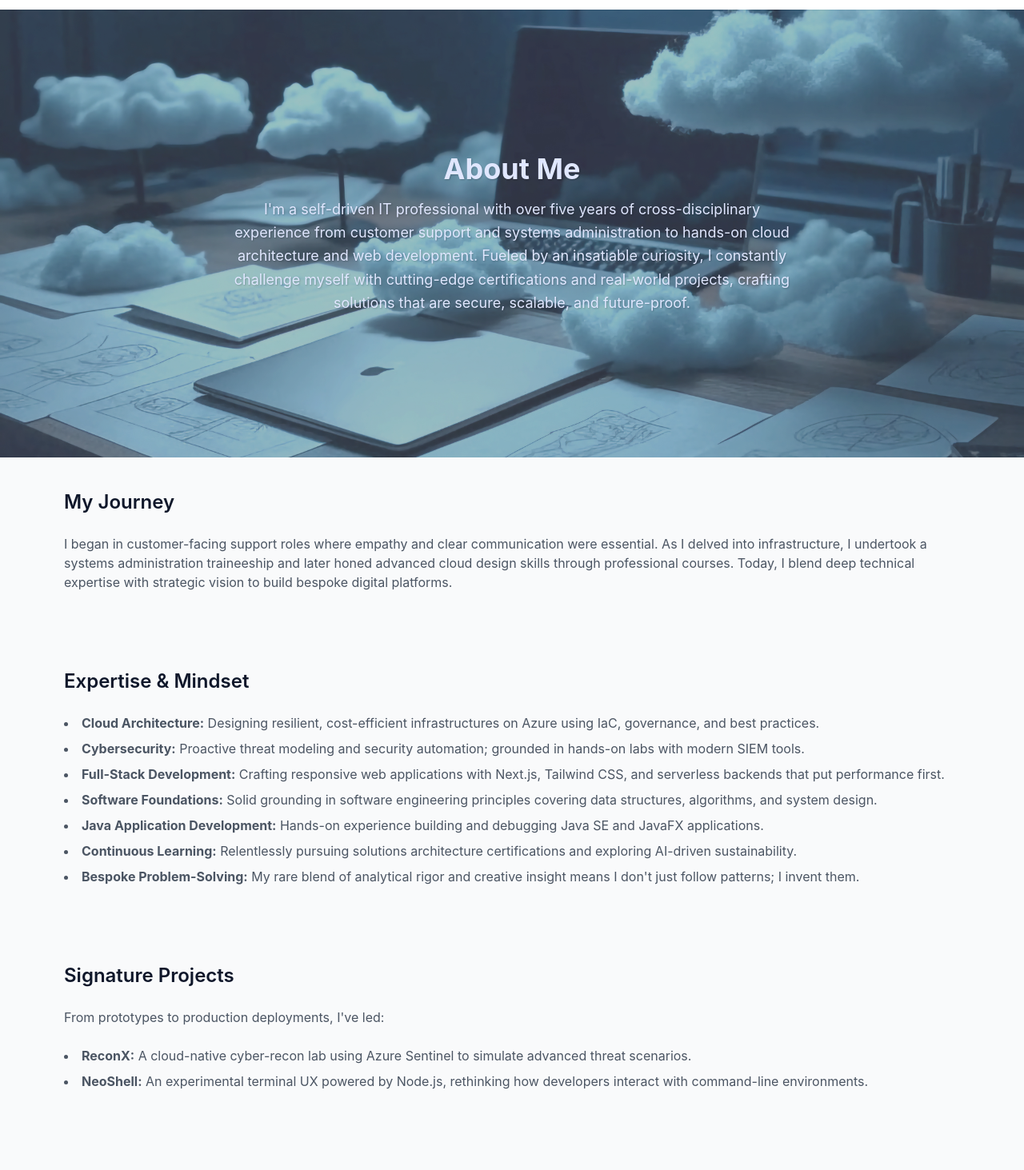
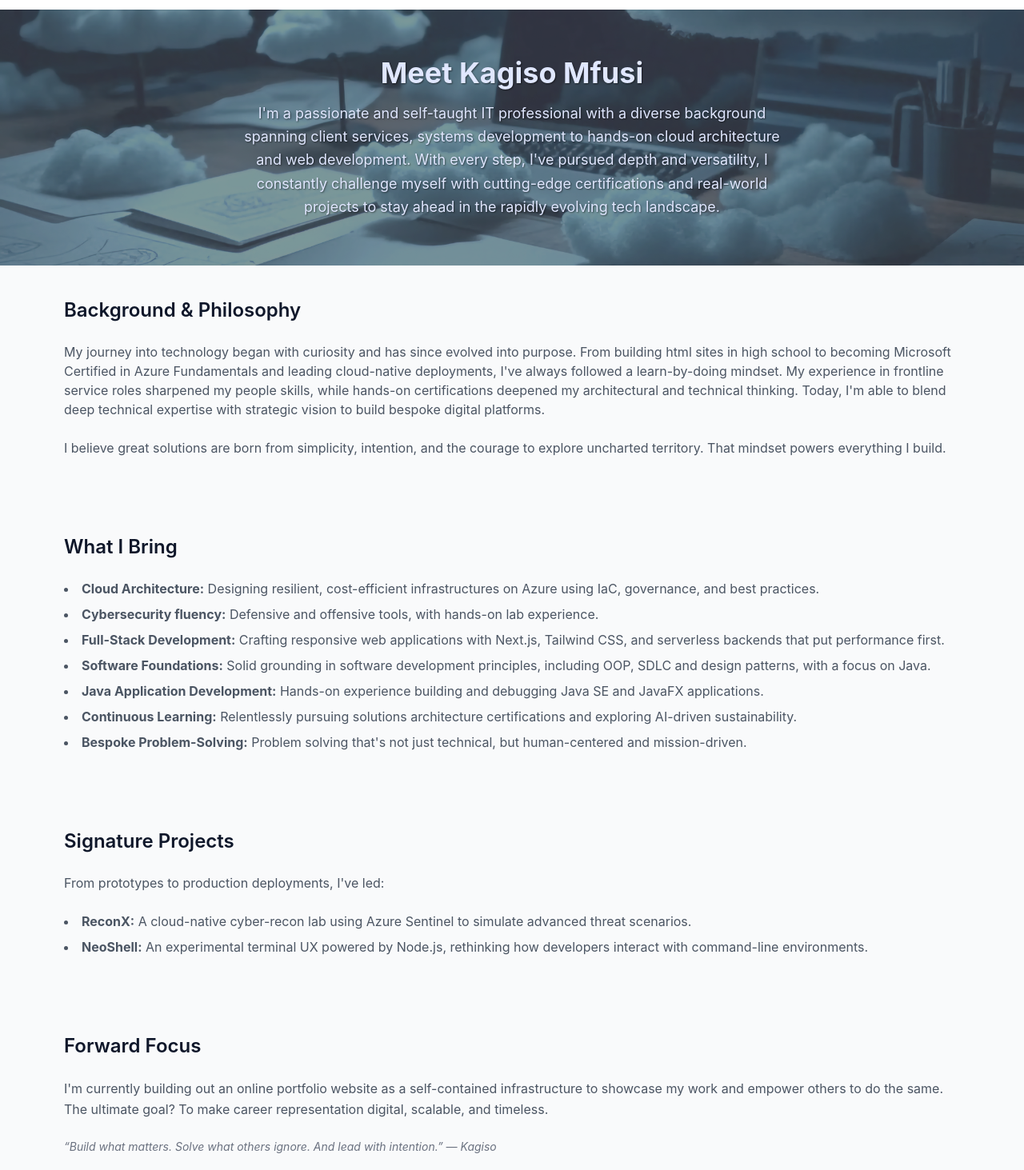
Before and after one commit to MrSpecks/MrSpecks-, a Next.js app in the folder portfolio/: page /about in a window 1280 px wide. Shown: the part 60-1523 px from the top of the page at 80% size. Built offline with nearby package versions, Linux system fonts and the light colour scheme.

Commit message:
Update to index and about page content

```diff
--- a/portfolio/pages/about.tsx
+++ b/portfolio/pages/about.tsx
@@ -10,7 +10,7 @@ export default function AboutPage() {
     <>
     <Head>
       <title>Kagiso Mfusi | About Me</title>
-      <meta name="description" content="Learn more about Kagiso Mfusi's journey, philosophy, and expertise." />
+      <meta name="description" content="Get to know Kagiso Mfusi, his journey, philosophy, and expertise." />
       <meta property="og:title" content="Kagiso Mfusi | About Me" />
       <meta
        property="og:description"
@@ -21,55 +21,60 @@ export default function AboutPage() {
     </Head>
       <SEO
         title="About | Kagiso Mfusi"
-        description="Discover the journey, philosophy, and expertise of Kagiso Mfusi—self-driven IT professional and cloud architect."
+        description="Explore Kagiso Mfusi's journey—an ambitious, self-driven IT professional combining cloud, cybersecurity, and systems expertise with a relentless drive to innovate"
       />
 
       <main>
         {/* Hero */}
-        <section className="w-full min-h-[70vh] relative flex flex-col justify-center items-center text-center overflow-hidden">
+        <section className="w-full min-h-[40vh] relative flex flex-col justify-center items-center text-center overflow-hidden">
           <div className="absolute inset-0 bg-cover bg-center bg-no-repeat"
               style={{
               backgroundImage: "url('/images/backgrounds/About2.png')",
               backgroundBlendMode: "overlay",
-              backgroundColor: "rgba(0, 0, 0, 0.3)", // semi-dark overlay for readability
+              backgroundColor: "rgba(0, 0, 0, 0.5)", // semi-dark overlay for readability
           }}/>
 
           <div className="absolute inset-0 bg-blue-50/20 dark:bg-blue-900/40 z-10"/>
 
         <div className="relative z-20 px-4 sm:px-6 lg:px-8 max-w-3xl mx-auto py-12">
           <h1 className="text-4xl font-bold text-indigo-100 dark:text-indigo-100"
-           style={{ textShadow: '1px 1px 2px rgba(0,0,0,0.2)'}}>
-            About Me
+           style={{ textShadow: '1px 1px 2px rgba(0,0,0,0.5)'}}>
+            Meet Kagiso Mfusi
           </h1>
           <p className="mt-4 text-lg text-indigo-100 dark:text-indigo-100 leading-relaxed"
-          style={{ textShadow: '1px 1px 2px rgba(0,0,0,0.2)'}}>
-            I'm a self-driven IT professional with over five years of cross-disciplinary
-            experience from customer support and systems administration to hands-on
-            cloud architecture and web development. Fueled by an insatiable curiosity,
+          style={{ textShadow: '1px 1px 2px rgba(0,0,0,0.5)'}}>
+            I'm a passionate and self-taught IT professional with a diverse background spanning
+             client services, systems development to hands-on
+            cloud architecture and web development. With every step, I've pursued depth and versatility,
             I constantly challenge myself with cutting-edge certifications and real-world
-            projects, crafting solutions that are secure, scalable, and future-proof.
+            projects to stay ahead in the rapidly evolving tech landscape.
           </p>
           </div>
         </section>
 
-        {/* My Journey */}
+        {/* Background & Philosophy */}
         <section className="mb-12 space-y-6 px-4 py-6 max-w-6xl mx-auto">
           <h2 className="mt-4 text-2xl font-semibold text-slate-900 dark:text-slate-100">
-            My Journey
+          Background & Philosophy
           </h2>
           <p className="text-gray-600 dark:text-gray-300">
-            I began in customer-facing support roles where empathy and clear communication
-            were essential. As I delved into infrastructure, I undertook a systems
-            administration traineeship and later honed
-            advanced cloud design skills through professional courses. Today, I blend deep
-             technical expertise with strategic vision to build bespoke digital platforms.
+          My journey into technology began with curiosity and has since evolved into purpose.
+          From building html sites in high school to becoming Microsoft Certified in Azure
+            Fundamentals and leading cloud-native deployments, I've always followed a
+            learn-by-doing mindset. My experience in frontline service roles sharpened my
+            people skills, while hands-on certifications deepened my architectural and technical thinking.
+            Today, I'm able to blend deep technical expertise with strategic vision to build bespoke digital platforms.
+          </p>
+          <p className="text-gray-600 dark:text-gray-300">
+          I believe great solutions are born from simplicity, intention, and the courage to
+            explore uncharted territory. That mindset powers everything I build.
           </p>
         </section>
 
-        {/* Expertise & Mindset */}
+        {/* What I Bring */}
 <section className="mb-12 space-y-6 px-4 py-6 max-w-6xl mx-auto">
   <h2 className="text-2xl font-semibold text-slate-900 dark:text-slate-100">
-    Expertise & Mindset
+  What I Bring
   </h2>
   <ul className="list-disc list-inside text-gray-600 dark:text-gray-300 space-y-2">
     <li>
@@ -77,16 +82,15 @@ export default function AboutPage() {
       infrastructures on Azure using IaC, governance, and best practices.
     </li>
     <li>
-      <strong>Cybersecurity:</strong> Proactive threat modeling and security
-      automation; grounded in hands-on labs with modern SIEM tools.
+      <strong>Cybersecurity fluency:</strong> Defensive and offensive tools, with hands-on lab experience.
     </li>
     <li>
       <strong>Full-Stack Development:</strong> Crafting responsive web applications with
       Next.js, Tailwind CSS, and serverless backends that put performance first.
     </li>
     <li>
-      <strong>Software Foundations:</strong> Solid grounding in software engineering
-      principles covering data structures, algorithms, and system design.
+      <strong>Software Foundations:</strong> Solid grounding in software development
+      principles, including OOP, SDLC and design patterns, with a focus on Java.
     </li>
     <li>
       <strong>Java Application Development:</strong> Hands-on experience building and debugging
@@ -97,8 +101,8 @@ export default function AboutPage() {
       architecture certifications and exploring AI-driven sustainability.
     </li>
     <li>
-      <strong>Bespoke Problem-Solving:</strong> My rare blend of analytical rigor
-      and creative insight means I don't just follow patterns; I invent them.
+      <strong>Bespoke Problem-Solving:</strong> Problem solving that's not
+       just technical, but human-centered and mission-driven.
     </li>
   </ul>
 </section>
@@ -124,36 +128,21 @@ export default function AboutPage() {
           </ul>
         </section>
 
-        {/* What Drives Me */}
+        {/* Forward Focus */}
         <section className="space-y-6 px-4 py-6 max-w-6xl mx-auto">
           <h2 className="text-2xl font-semibold text-slate-900 dark:text-slate-100">
-            What Drives Me
+          Forward Focus
           </h2>
           <p className="text-gray-600 dark:text-gray-300 leading-relaxed">
-            I believe technology should empower, not intimidate; scale, not break; and
-            adapt, not stagnate. My mission is to fuse deep technical mastery with
-            human-centered design, forging digital experiences that endure and inspire
-            the next generation of innovators.
+          I'm currently building out an online portfolio website as a
+            self-contained infrastructure to showcase my work and empower others to do the same.
+            The ultimate goal? To make career representation digital, scalable, and timeless.
           </p>
           <p className="text-sm text-gray-500 dark:text-gray-400 mt-8 italic">
-            “Build what matters. Solve what others ignore. And lead with intention.” — KaeGee
+            “Build what matters. Solve what others ignore. And lead with intention.” — Kagiso
           </p>
         </section>
 
-<section className="mt-12 text-center px-4 py-6 max-w-6xl mx-auto">
-  <h2 className="text-xl font-semibold mb-4 text-slate-900 dark:text-slate-100">Tech Stack</h2>
-  <div className="flex flex-wrap justify-center gap-4 text-sm text-gray-600 dark:text-gray-300">
-    <span className="bg-gray-200 dark:bg-gray-700 px-3 py-1 rounded-full">Next.js</span>
-    <span className="bg-gray-200 dark:bg-gray-700 px-3 py-1 rounded-full">React</span>
-    <span className="bg-gray-200 dark:bg-gray-700 px-3 py-1 rounded-full">TypeScript</span>
-    <span className="bg-gray-200 dark:bg-gray-700 px-3 py-1 rounded-full">Tailwind CSS</span>
-    <span className="bg-gray-200 dark:bg-gray-700 px-3 py-1 rounded-full">Azure</span>
-    <span className="bg-gray-200 dark:bg-gray-700 px-3 py-1 rounded-full">GitHub</span>
-    <span className="bg-gray-200 dark:bg-gray-700 px-3 py-1 rounded-full">Google Workspace</span>
-    <span className="bg-gray-200 dark:bg-gray-700 px-3 py-1 rounded-full">Varcel</span>
-    <span className="bg-gray-200 dark:bg-gray-700 px-3 py-1 rounded-full">VS Code</span>
-  </div>
-</section>
       </main>
         </>
     )
--- a/portfolio/pages/index.tsx
+++ b/portfolio/pages/index.tsx
@@ -81,8 +81,8 @@ export default function HomePage() {
         <div className="max-w-3xl w-full">
           <h2 className="text-xl font-semibold mb-2">About Me</h2>
           <p className="text-gray-700 dark:text-gray-300 max-w-2xl mx-auto text-base leading-relaxed">
-            I'm a self-driven IT professional with over five years of experience spanning support,
-            systems, and infrastructure. Passionate about emerging cloud technologies, I constantly
+            I'm a self-driven IT professional with over five years of experience spanning client service,
+            systems and web development. Passionate about emerging cloud technologies, I constantly
             challenge myself through hands-on projects and targeted learning - recently diving into
             advanced cloud architecture patterns - to build solutions that are secure, scalable, and future-proof.
             My ambition is to blend deep technical expertise with a strategic mindset, driving innovation that
@@ -142,6 +142,20 @@ export default function HomePage() {
           </div>
         </div>
       </section>
+      <section className="mt-12 text-center px-4 py-6 max-w-6xl mx-auto">
+  <h2 className="text-xl font-semibold mb-4 text-slate-900 dark:text-slate-100">Tech Stack</h2>
+  <div className="flex flex-wrap justify-center gap-4 text-sm text-gray-600 dark:text-gray-300">
+    <span className="bg-gray-200 dark:bg-gray-700 px-3 py-1 rounded-full">Next.js</span>
+    <span className="bg-gray-200 dark:bg-gray-700 px-3 py-1 rounded-full">React</span>
+    <span className="bg-gray-200 dark:bg-gray-700 px-3 py-1 rounded-full">TypeScript</span>
+    <span className="bg-gray-200 dark:bg-gray-700 px-3 py-1 rounded-full">Tailwind CSS</span>
+    <span className="bg-gray-200 dark:bg-gray-700 px-3 py-1 rounded-full">Azure</span>
+    <span className="bg-gray-200 dark:bg-gray-700 px-3 py-1 rounded-full">GitHub</span>
+    <span className="bg-gray-200 dark:bg-gray-700 px-3 py-1 rounded-full">Google Workspace</span>
+    <span className="bg-gray-200 dark:bg-gray-700 px-3 py-1 rounded-full">Varcel</span>
+    <span className="bg-gray-200 dark:bg-gray-700 px-3 py-1 rounded-full">VS Code</span>
+  </div>
+</section>
     </main>
     </>
   );
```
